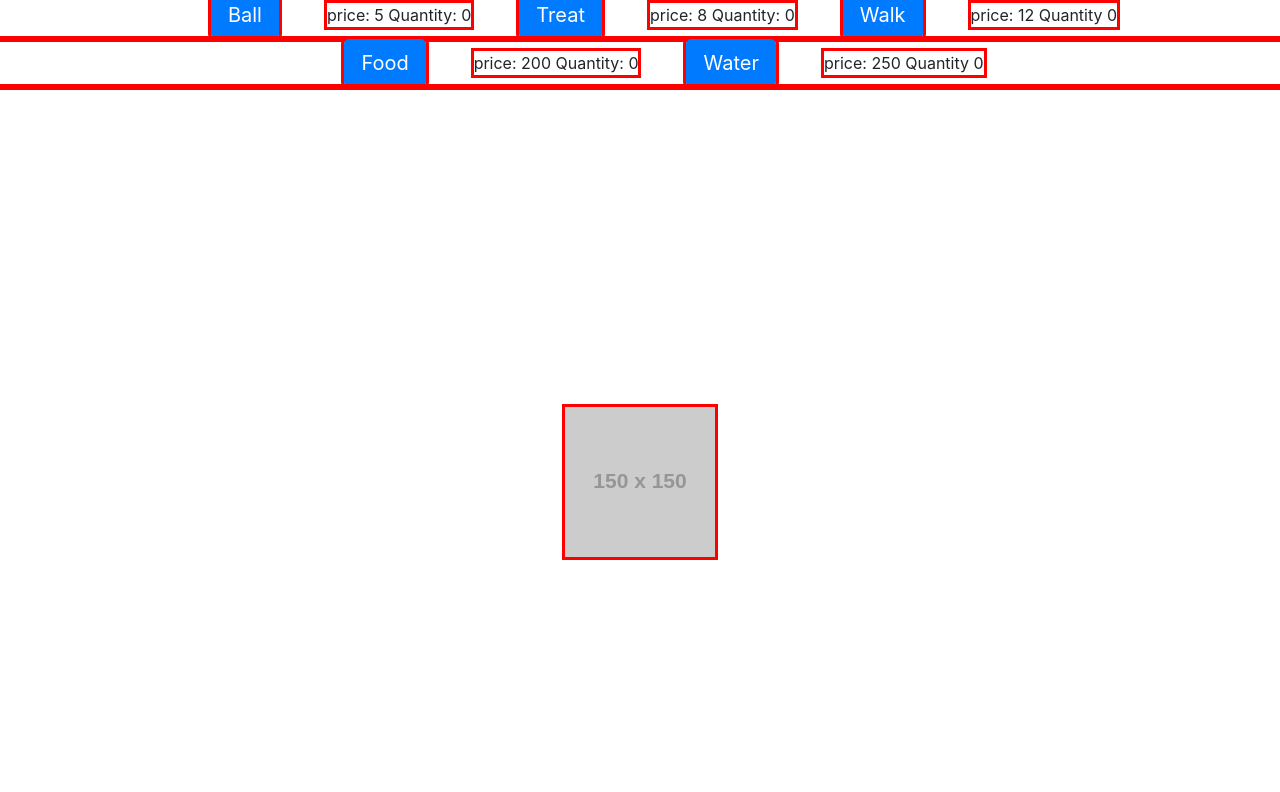
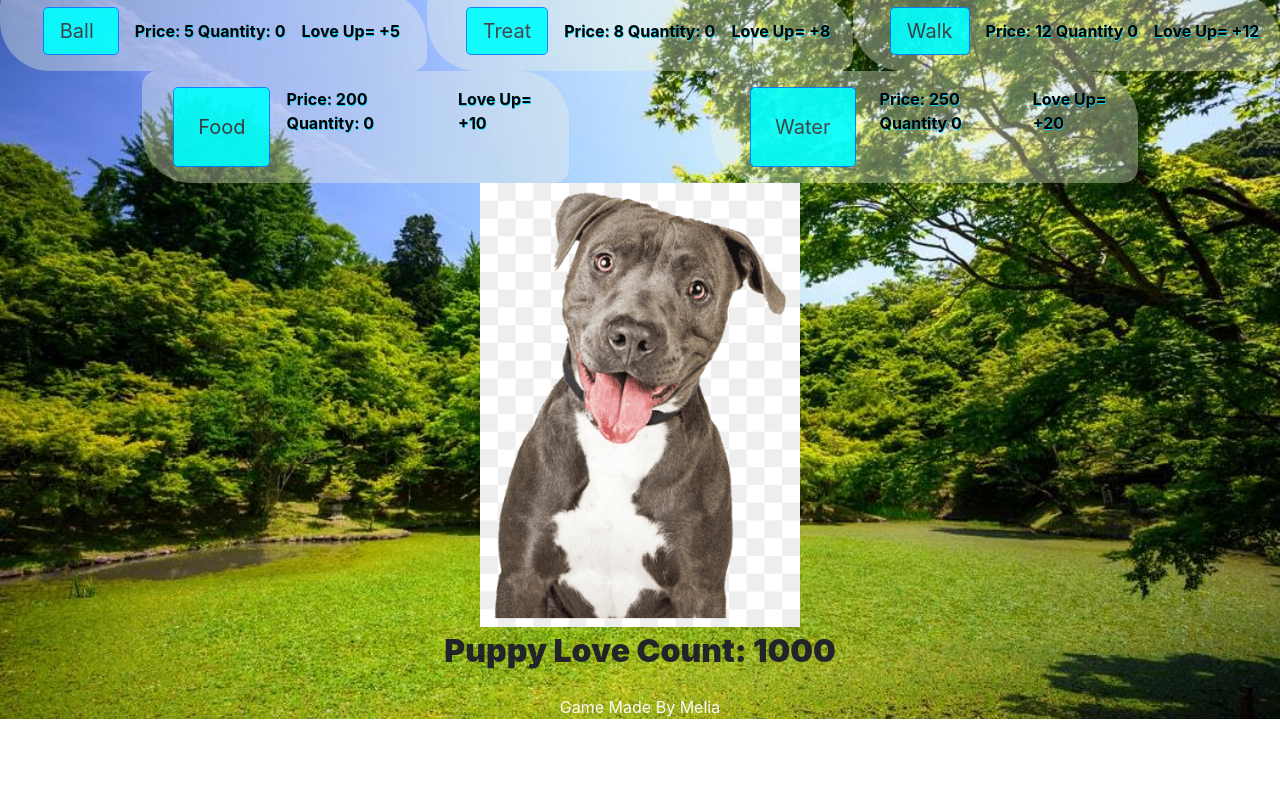
Before and after one commit to Melia88/checkpoint-2, a plain HTML site: page index.html in a window 1280 px wide. Shown: the part 81-873 px from the top of the page. After the commit the page ends 800 px from the top, so only its background shows below. Drawn offline with nearby package versions, Linux system fonts and the light colour scheme; placeholder pictures from the web are drawn by us.

Commit message:
Complete

```diff
--- a/app.js
+++ b/app.js
@@ -26,12 +26,12 @@ let autoUpgrades = {
   food: {
     price: 200,
     quantity: 0,
-    multiplier: 25,
+    multiplier: 10,
   },
   water: {
     price: 250,
     quantity: 0,
-    multiplier: 40,
+    multiplier: 20,
   }
 };
 
@@ -47,17 +47,17 @@ function clickPuppy() {
 function draw() {
   document.getElementById("pLoveCounter").innerText = puppyLove
 
-  document.getElementById("ballCounter").innerText = 'price: ' + clickUpgrades.ball.price + ' Quantity: ' + clickUpgrades.ball.quantity
+  document.getElementById("ballCounter").innerText = ' Price: ' + clickUpgrades.ball.price + '  Quantity: ' + clickUpgrades.ball.quantity
 
 
-  document.getElementById("treatCounter").innerText = ' price: ' + clickUpgrades.treat.price + ' Quantity: ' + clickUpgrades.treat.quantity
+  document.getElementById("treatCounter").innerText = ' Price: ' + clickUpgrades.treat.price + '  Quantity: ' + clickUpgrades.treat.quantity
 
 
-  document.getElementById("walkCounter").innerText = ' price: ' + clickUpgrades.walk.price + ' Quantity ' + clickUpgrades.walk.quantity
+  document.getElementById("walkCounter").innerText = ' Price: ' + clickUpgrades.walk.price + '  Quantity ' + clickUpgrades.walk.quantity
 
-  document.getElementById("waterCounter").innerText = ' price: ' + autoUpgrades.water.price + ' Quantity ' + autoUpgrades.water.quantity
+  document.getElementById("waterCounter").innerText = ' Price: ' + autoUpgrades.water.price + '  Quantity ' + autoUpgrades.water.quantity
 
-  document.getElementById("foodCounter").innerText = ' price: ' + autoUpgrades.food.price + ' Quantity: ' + autoUpgrades.food.quantity
+  document.getElementById("foodCounter").innerText = ' Price: ' + autoUpgrades.food.price + '  Quantity: ' + autoUpgrades.food.quantity
 }
 
 // This keeps track of auto items
--- a/index.html
+++ b/index.html
@@ -1,63 +1,72 @@
 <!DOCTYPE html>
 <html lang="en">
+
 <head>
   <meta charset="UTF-8">
   <meta http-equiv="X-UA-Compatible" content="IE=edge">
   <meta name="viewport" content="width=device-width, initial-scale=1.0">
-
-  <link rel="stylesheet" href="https://cdn.jsdelivr.net/npm/bootstrap@4.6.0/dist/css/bootstrap.min.css" integrity="sha384-B0vP5xmATw1+K9KRQjQERJvTumQW0nPEzvF6L/Z6nronJ3oUOFUFpCjEUQouq2+l" crossorigin="anonymous">
-
-  <link rel="stylesheet" href="https://cdnjs.cloudflare.com/ajax/libs/font-awesome/5.15.3/css/all.min.css" integrity="sha512-iBBXm8fW90+nuLcSKlbmrPcLa0OT92xO1BIsZ+ywDWZCvqsWgccV3gFoRBv0z+8dLJgyAHIhR35VZc2oM/gI1w==" crossorigin="anonymous" />
-
+  <link rel="stylesheet" href="https://cdn.jsdelivr.net/npm/bootstrap@4.6.0/dist/css/bootstrap.min.css"
+    integrity="sha384-B0vP5xmATw1+K9KRQjQERJvTumQW0nPEzvF6L/Z6nronJ3oUOFUFpCjEUQouq2+l" crossorigin="anonymous">
+  <link rel="stylesheet" href="https://cdnjs.cloudflare.com/ajax/libs/font-awesome/5.15.3/css/all.min.css"
+    integrity="sha512-iBBXm8fW90+nuLcSKlbmrPcLa0OT92xO1BIsZ+ywDWZCvqsWgccV3gFoRBv0z+8dLJgyAHIhR35VZc2oM/gI1w=="
+    crossorigin="anonymous" />
   <link rel="stylesheet" href="style.css">
-
-
   <title>Check Point 2</title>
 </head>
+
 <body>
 <!--header  -->
   <header class="container-fluid">
     <div cless="row">
-      <div class="col text-center header-txt">
-          Game Title
-      </div>
+      <div class="col text-center header-txt"> Puppy Love </div>
     </div>
   </header>
 <!-- Main -->
 <!-- Row1 up1 btns -->
   <main class="container-fluid">
     <div class="row ">
-      <div class="col-md-12 d-flex justify-content-center align-items-center non-auto-btns" id="upgradeBtns">
-        <button type="button" class="btn btn-primary btn-lg ml-5 mr-5" onclick="clicks('ball')">Ball</button><span id="ballCounter">  </span>
+      <div class="col-md-4 d-flex justify-content-center align-items-center regBtns py-3" id="upgradeBtns">
 
-        <button type="button" class="btn btn-primary btn-lg ml-5 mr-5" onclick="clicks('treat')">Treat</button><span id="treatCounter"></span>
+        <button type="button" class="btn btn-primary text-dark btn-lg pr-4 ml-3 mr-3" onclick="clicks('ball')">Ball</button><span
+          id="ballCounter"> </span>
+        <span class="loveUp pl-3">Love Up= +5
+      </div>
 
-        <button type="button" class="btn btn-primary btn-lg ml-5 mr-5" onclick="clicks('walk')">Walk</button><span id="walkCounter"></span>
+      <div class="col-md-4 d-flex justify-content-center align-items-center regBtns py-3">
+        <button type="button" class="btn btn-primary text-dark btn-lg ml-3 mr-3" onclick="clicks('treat')">Treat</button><span
+          id="treatCounter"></span>
+        <span class="loveUp pl-3">Love Up= +8
+      </div>
+
+      <div class="col-md-4 d-flex justify-content-center align-items-center regBtns py-3">
+        <button type="button" class="btn btn-primary text-dark btn-lg ml-3 mr-3" onclick="clicks('walk')">Walk</button><span
+          id="walkCounter"></span>
+        <span class="loveUp pl-3">Love Up= +12</span>
       </div>
     </div>
 <!-- -Auto Btns-  -->
-    <div class="row">
-      <div class="col-md-12 d-flex justify-content-center align-items-center" id= "autoUpgradeBtns">
-        <button type="button" class="btn btn-primary btn-lg ml-5 mr-5" onclick="autos('food')">Food</button><span id="foodCounter"></span></button>
-        <button type="button" class="btn btn-primary btn-lg ml-5 mr-5" onclick="autos('water')">Water</button><span id="waterCounter"></span></button>
+    <div class="row autoBtns">
+      <div class="col-md-4 d-flex justify-content-center aBtns py-3 bg-color-beige" id="autoUpgradeBtns">
+        <button type="button" class="btn btn-primary text-dark btn-lg ml-3 mr-3 p-4" onclick="autos('food')">Food</button><span
+          id="foodCounter"></span></button><span class="foodUp pl-3">Love Up= +10</span>
+        </div>
+        <div class="col-md-4 d-flex justify-content-center aBtns py-3">
+        <button type="button" class="btn btn-primary text-dark btn-lg ml-4 mr-4 p-4" onclick="autos('water')">Water</button><span
+          id="waterCounter"></span></button><span class="loveUp pl-3">Love Up= +20</span>
         </div>
     </div>
 <!-- Puppy Pic -->
     <div class="row">
-        <div class="col puppy-img clickPup"> <img src="//placehold.it/150X150" alt="" onclick="clickPuppy()"> </div>
+      <div class="col puppy-img-col clickPup"> <img class="puppy-img" src="/photos/Happy PitBull.png" alt="" onclick="clickPuppy()"> </div>
     </div>
 <!-- Resource Puppy Love Count -->
     <div class="row counter">
-        <div class="col"> Puppy Love Count: <span id="pLoveCounter">  </span> </div>
+      <div class="col pLoveTxt"> Puppy Love Count: <span id="pLoveCounter"> </span> </div>
     </div>
-
   </main>
-
-
-
 <!-- Footer -->
-      <footer class="foot text-center"> Game Made By Melia </footer>
-
+  <footer class="foot text-center text-light"> Game Made By Melia </footer>
   <script src="app.js"></script>
 </body>
+
 </html>
--- a/style.css
+++ b/style.css
@@ -1,37 +1,63 @@
 /* red box */
-*{
-  outline: solid red;
-}
+/* *{ */
+  /* outline: solid red; */
+/* } */
 
 /* Makes header & footer stay in place */
 body{
   min-height: 100vh;
   display: flex;
   flex-direction: column;
+  background-image: url(/photos/grass.jpg);
+  background-size: cover;
+  background-repeat: no-repeat;
 }
 
 main {
   flex-grow: 1;
+
 }
 
 .header-txt{
   font-size: 3rem;
+  color:black;
+  text-shadow: 2px 2px whitesmoke;
 }
 
-.non-auto-btns{
-  text-align:center;
 
-
+.regBtns{
+  font-weight: bolder ;
+  color: black;
+  text-shadow: .5px .5px rgba(0, 217, 255, 0.959);
+  background-color: rgba(245, 245, 220, 0.356);
+  border-radius: 15px 50px;
 }
 
-.auto-btns{
-  text-align: center;
+.btn{
+  background-color: cyan;
+  opacity: 90%;
 }
 
+.aBtns{
+  font-weight: bolder ;
+  color: black;
+  text-shadow: .5px .5px rgba(0, 217, 255, 0.959);
+  background-color: rgba(245, 245, 220, 0.356);
+  border-radius: 15px 50px;
+}
+
+.autoBtns{
+  justify-content:space-evenly
+}
+
+.puppy-img-col{
+  text-align: center;
+  /* min-height: 100vh; */
+  /* padding-top: 15% ; */
+}
 .puppy-img{
-  text-align: center;
-  min-height: 100vh;
-  padding-top: 25% ;
+  inline-size: 40vh;
+  cursor: pointer;
 }
 
 .counter{
@@ -39,3 +65,10 @@ main {
   font-size: large;
   text-shadow: black;
 }
+
+.pLoveTxt{
+  font-size: 2rem;
+  font-weight: 900;
+  /* background-color: rgba(140, 255, 111, 0.356); */
+  border-radius: 25px;
+}
```
Also changed, not shown: photos/Happy PitBull.png (added), photos/grass.jpg (added). Lines whose indentation alone changed are shown as unchanged.
